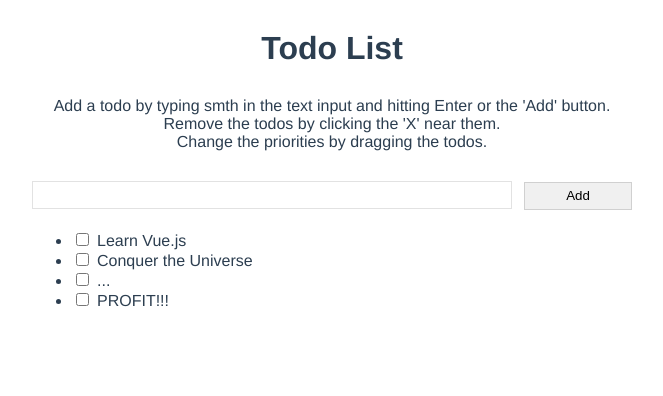
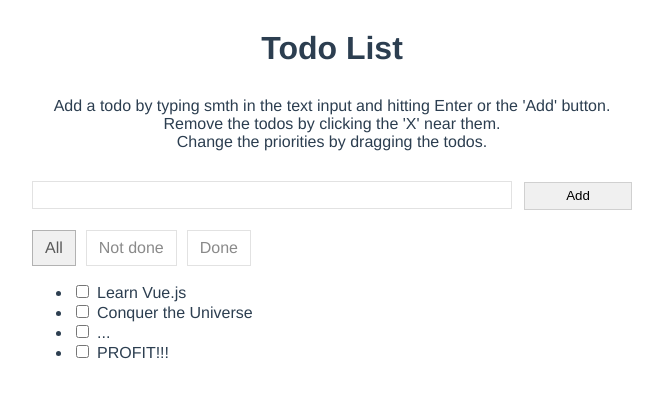
Before and after one commit to antonpkazakov/vue-test, a Vue app: page / in a window 1280 px wide. Shown: the top 396 px of the page, without its empty margins (308-971 px from the left). Built offline with nearby package versions, Linux system fonts and the light colour scheme; some icons are missing.

Commit message:
Added the filter

```diff
--- a/src/App.vue
+++ b/src/App.vue
@@ -7,22 +7,27 @@
             Change the priorities by dragging the todos.
         </p>
         <TodoInput />
-        <TodoList :todos="todos"/>
+        <TodosFilter :filters="filters" :active-filter="activeFilter" />
+        <TodoList :filters="filters" :active-filter="activeFilter" :todos="todos"/>
     </div>
 </template>
 
 <script>
 import { mapState } from 'vuex';
 import TodoInput from './components/TodoInput.vue';
+import TodosFilter from './components/TodosFilter.vue';
 import TodoList from './components/TodoList.vue';
 
 export default {
     name: 'app',
     components: {
         TodoInput,
+        TodosFilter,
         TodoList,
     },
     computed: mapState([
+        'activeFilter',
+        'filters',
         'todos',
     ]),
 };
--- a/src/components/Todo.vue
+++ b/src/components/Todo.vue
@@ -57,7 +57,7 @@ export default {
 .todoList--todoDoneMark {
     margin-right: 8px;
 }
-.todoList--todoText {
+.todoList--todos-draggable .todoList--todoText {
     cursor: grab;
 }
 .todoList--removeTodoIcon {
--- a/src/components/TodoList.vue
+++ b/src/components/TodoList.vue
@@ -6,7 +6,7 @@
         @end="sortingInProgress = false"
         :options="sortOptions"
         class="todoList--todos"
-        :class="{ 'todoList--todos-sortingInProgress': sortingInProgress }"
+        :class="{ 'todoList--todos-sortingInProgress': sortingInProgress, 'todoList--todos-draggable': isDraggable }"
         v-if="todosLocal.length"
     >
         <Todo
@@ -23,6 +23,7 @@ import { mapActions } from 'vuex';
 
 import draggable from 'vuedraggable';
 import Todo from './Todo.vue';
+import { filter } from '../constants';
 
 export default {
     name: 'TodoList',
@@ -31,24 +32,40 @@ export default {
         Todo,
     },
     props: {
+        activeFilter: String,
         todos: Array,
     },
     data() {
         return {
-            sortOptions: {
-                handle: '.todoList--dragHandle',
-                forceFallback: true, // to make it work in FF
-            },
             sortingInProgress: false,
         };
     },
     computed: {
+        sortOptions() {
+            return {
+                handle: '.todoList--dragHandle',
+                forceFallback: true, // to make it work in FF
+                disabled: !this.isDraggable,
+            };
+        },
+        isDraggable() {
+            return this.activeFilter === filter.ALL;
+        },
         todosLocal: {
             get() {
+                if (this.activeFilter !== filter.ALL) {
+                    // eslint-disable-next-line arrow-body-style
+                    return this.todos.filter((element) => {
+                        return ((this.activeFilter === filter.TODO) && !element.isDone)
+                            || ((this.activeFilter === filter.DONE) && element.isDone);
+                    });
+                }
                 return this.todos;
             },
             set(newTodos) {
-                this.updateList(newTodos);
+                if (this.isDraggable) {
+                    this.updateList(newTodos);
+                }
             },
         },
     },
--- /dev/null
+++ b/src/components/TodosFilter.vue
@@ -0,0 +1,66 @@
+<template>
+    <ul class="todosFilter--container">
+        <li
+            class="todosFilter--filter"
+            v-for="(filter, index) in filters"
+            :key="filter.name"
+            :class="{ 'todosFilter--filter-active': isFilterActive(filter.name) }"
+            @click="onFilterClick(filter.name);"
+        >
+            {{ filter.name }}
+        </li>
+    </ul>
+</template>
+
+<script>
+import { mapActions } from 'vuex';
+
+export default {
+    name: 'TodosFilter',
+    props: {
+        activeFilter: String,
+        filters: Array,
+    },
+    methods: {
+        isFilterActive(filter) {
+            return this.activeFilter === filter;
+        },
+        onFilterClick(filter) {
+            this.setActiveFilter(filter);
+        },
+        ...mapActions({
+            setActiveFilter(dispatch, filter) {
+                dispatch('setActiveFilter', { filter });
+            },
+        }),
+    },
+};
+</script>
+
+<!-- Add "scoped" attribute to limit CSS to this component only -->
+<style lang="scss">
+.todosFilter--container {
+    margin: 0 20px 0 0;
+    padding: 0;
+}
+.todosFilter--filter {
+    display: inline-block;
+    line-height: 20px;
+    padding: 7px 12px;
+    margin-right: 10px;
+    border: 1px solid #e2e2e2;
+    color: #8a8a8a;
+    cursor: pointer;
+
+    &.todosFilter--filter-active {
+        background-color: #f0f0f0;
+        border: 1px solid #b2b2b2;
+        color: #5a5a5a;
+    }
+
+    &:hover {
+        border: 1px solid #8a8a8a;
+        color: #3a3a3a;
+    }
+}
+</style>
--- /dev/null
+++ b/src/constants.js
@@ -0,0 +1,5 @@
+export const filter = {
+    ALL: 'All',
+    TODO: 'Not done',
+    DONE: 'Done',
+};
--- a/src/initialState.js
+++ b/src/initialState.js
@@ -1,4 +1,12 @@
+import { filter } from './constants.js';
+
 export default {
+    activeFilter: filter.ALL,
+    filters: [
+        { name: filter.ALL },
+        { name: filter.TODO },
+        { name: filter.DONE },
+    ],
     todos: [
         { id: 'Uywejr3234', text: 'Learn Vue.js', isDone: false },
         { id: 'Uywe21r334', text: 'Conquer the Universe', isDone: false },
--- a/src/store.js
+++ b/src/store.js
@@ -25,6 +25,9 @@ function uniqId() {
 const store = new Vuex.Store({
     state: JSON.parse(window.localStorage.getItem(LOCAL_STORAGE_FIELD)) || initialState,
     mutations: {
+        setActiveFilter(state, { filter }) {
+            state.activeFilter = filter;
+        },
         removeTodo(state, { todoId }) {
             const todoIndex = getTodoIndex(state.todos, todoId);
             state.todos.splice(todoIndex, 1);
@@ -43,6 +46,9 @@ const store = new Vuex.Store({
         },
     },
     actions: {
+        setActiveFilter({ commit }, { filter }) {
+            commit('setActiveFilter', { filter });
+        },
         removeTodo({ commit }, { todoId }) {
             commit('removeTodo', { todoId });
         },
```
